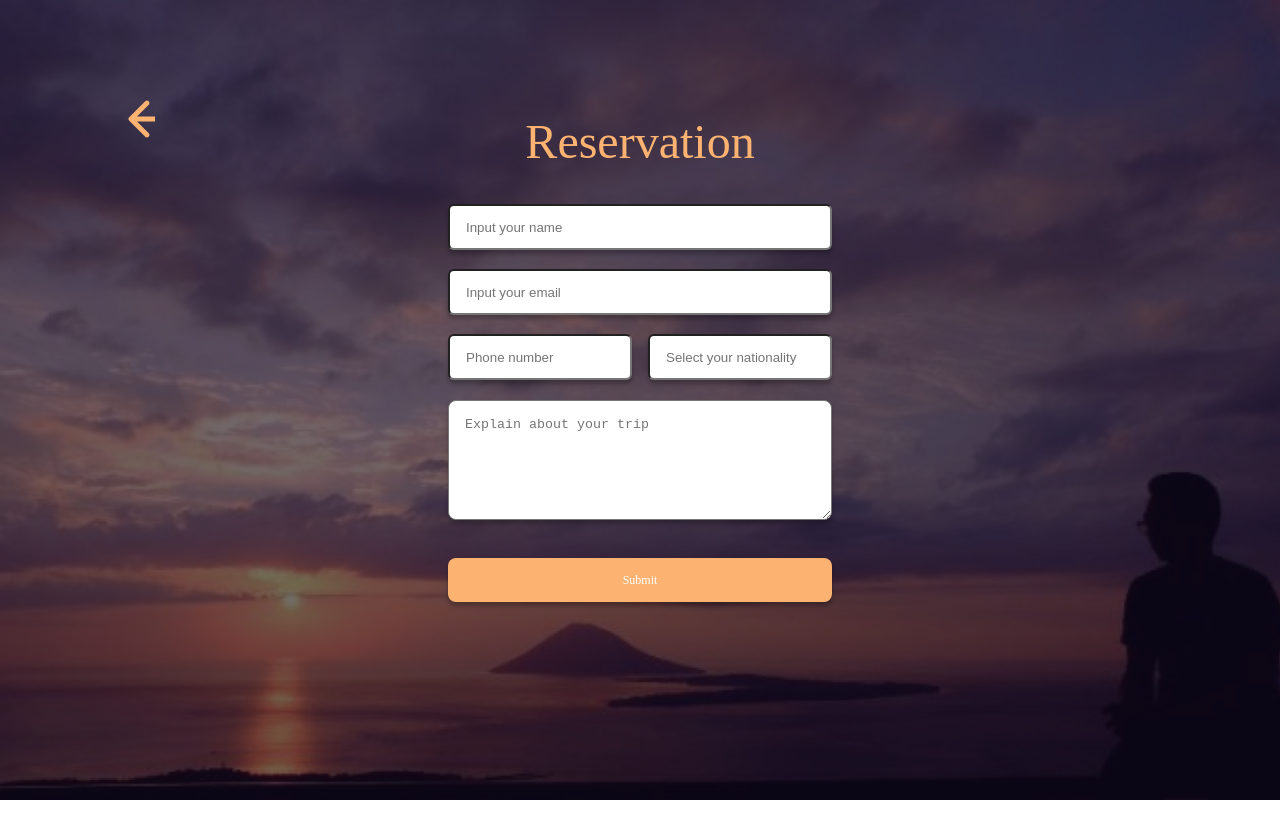
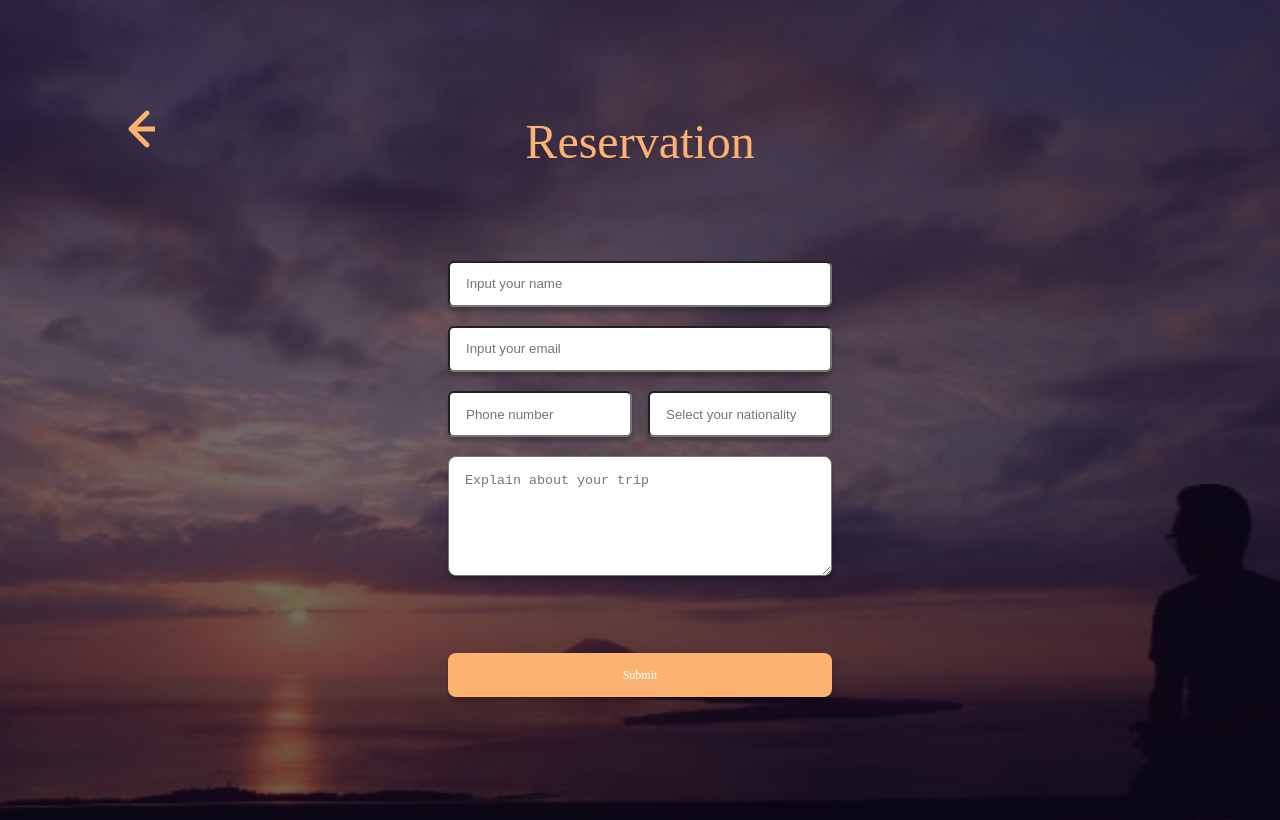
Before and after one commit to Mochamadramdhan/Travel-React, a React (Create React App) app: page /users in a window 1280 px wide. Built offline with nearby package versions, Linux system fonts and the light colour scheme.

Commit message:
edit css backround

```diff
--- a/src/Screeen/Style.css
+++ b/src/Screeen/Style.css
@@ -1,4 +1,3 @@
-
 html, body, div, span, applet, object, iframe,
 h1, h2, h3, h4, h5, h6, p, blockquote, pre,
 a, abbr, acronym, address, big, cite, code,
@@ -47,45 +46,30 @@ body, html{
     height: 100%;
 
 }
-.container{
-    height: 100%;
+.bg-home{
     background-image: url(./img/ImageBackground.png);
+    align-items: center;
     background-repeat: no-repeat;
     background-size: cover;
+    height: 100%;
+
 }
-.bg-home{
-    background-image: url(./img/ImageBackground.png);
-
-    position: absolute;
-    top: 0;
-    right: 0;
-    bottom: 0;
-    left: 0;
+.opacity{
+    position: relative;
+    background-color: rgba(19, 11, 35, 0.6);
+    background-size: 100% 100%;
     padding-top: 100px;
     display: flex;
     flex-direction: column;
     align-items: center;
-    background-repeat: no-repeat;
-    background-size: cover;
-
-}
-.opacity{
-    background-color: rgba(19, 11, 35, 0.6);
-    position: absolute;
-    top: 0;
-    right: 0;
-    bottom: 0;
-    left: 0;
-    padding-top: 100px;
-    display: flex;
-    flex-direction: column;
-    align-items: center;
+    min-height: 90vh;
 
 }
 .back{
     position: absolute;
     left: 10%;
     background-repeat: no-repeat;
+    margin-top: 10px;
 }
 /* responsive */
 @media only screen and ( min-width: 0px) {
@@ -143,6 +127,7 @@ p{
     font-weight: 400;
     text-align: center;
     color: #FFFFFF;
+
 }
 
 .button{
@@ -185,17 +170,11 @@ p.index{
 /* about */
 .bg-about{
     background-image: url(./img/bg1.png);
-    position: absolute;
-    top: 0;
-    right: 0;
-    bottom: 0;
-    left: 0;
-    padding-top: 100px;
-    display: flex;
-    flex-direction: column;
     align-items: center;
     background-repeat: no-repeat;
     background-size: cover;
+    height: 100%;
+
 }
 h1.aboutUs{
      line-height: 200px;
@@ -203,23 +182,17 @@ h1.aboutUs{
 .p-about{
     max-width: 768px;
     font-size: 28px;
-    line-height: 33px;
+    line-height: 1.5;
     margin-top: 20px;
 }
 /* Reservation */
 .bg-reservation{
     background-image: url(./img/bg2.png);
-    position: absolute;
-    top: 0;
-    right: 0;
-    bottom: 0;
-    left: 0;
-    padding-top: 100px;
-    display: flex;
-    flex-direction: column;
     align-items: center;
     background-repeat: no-repeat;
     background-size: cover;
+    height: 100%;
+
 }
 input{
     box-sizing: border-box;
@@ -238,7 +211,7 @@ textarea{
     width: 100%;
     height: 120px;
     border-radius: 8px;
-    margin-bottom: 10%;
+    margin-bottom: 20%;
     display: flex;
     justify-content: center;
     box-shadow: 0px 4px 4px rgba(0, 0, 0, 0.25);
@@ -257,3 +230,6 @@ textarea{
     justify-content: center;
 
 }
+.form .Reservation{
+    margin-bottom: 20%;
+}
--- a/src/Screeen/Users.jsx
+++ b/src/Screeen/Users.jsx
@@ -6,7 +6,7 @@ export default function Users() {
     const navigate = useNavigate ()
   return (
 <>
-    <div className='container'></div>
+    <div className='container'>
         <div className='bg-reservation'>
             <div className="opacity">
                 <img src={back} onClick={()=>navigate("/")}  alt="Icon.Back" className='back'/>
@@ -22,7 +22,9 @@ export default function Users() {
                         <textarea name="biografi" placeholder="Explain about your trip"></textarea>
                     <div onClick={()=>navigate("#")} className='button-submit'>Submit</div>
             </div>
+
         </div>
+    </div>
     </div>
 </>
   )
```
